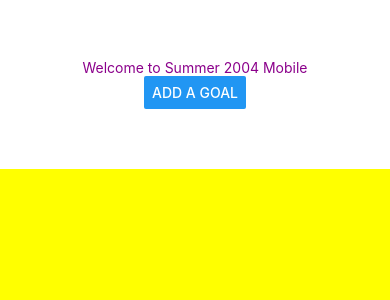
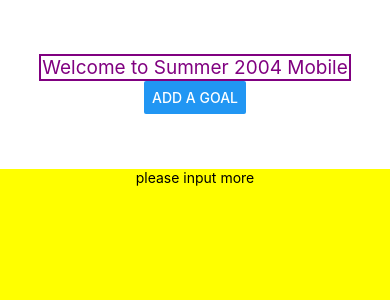
Before and after one commit to cold-flatwhite/Summer24, a React Native app: screen / in a window 390 px wide. Shown: the top 300 px of the page. Built offline with nearby package versions, Linux system fonts and the light colour scheme.

Commit message:
scroll view updated

```diff
--- a/App.js
+++ b/App.js
@@ -6,6 +6,7 @@ import {
   Text,
   TextInput,
   View,
+  ScrollView
 } from "react-native";
 import Header from "./Component/Header";
 import Input from "./Component/Input";
@@ -39,25 +40,28 @@ export default function App() {
           onPress={() => {
             setModalVisible(true);
           }}
+          style={styles.buttonStyle}
         />
       </View>
       <View style={styles.bottomContainer}>
-
         <Input
           inputHandler={handleInputData}
           isModalVisible={modalVisible}
           cancelHandler={handleCancel}
         />
-       {
-          goals.map((goal) => {
-            return (
-              <View key={goal.id} style = {styles.textContainer}>
-              <Text style={styles.textStyle}>{goal.text}</Text>
-              </View>
-            );
-          })
-        }
-
+        {goals.length === 0 ? (
+          <Text>please input more</Text>
+        ) : (
+          <ScrollView>
+            {goals.map((goal) => {
+              return (
+                <View key={goal.id} style={styles.textContainer}>
+                  <Text style={styles.textStyle}>{goal.text}</Text>
+                </View>
+              );
+            })}
+          </ScrollView>
+        )}
       </View>
 
       <StatusBar style="auto" />
@@ -74,7 +78,7 @@ const styles = StyleSheet.create({
   },
   textStyle: {
     color: "darkmagenta",
-    font : 25,
+    font: 45,
   },
   topContainer: {
     flex: 1,
@@ -86,7 +90,12 @@ const styles = StyleSheet.create({
     backgroundColor: "yellow",
     alignItems: "center",
   },
-  textContainer : {
-    font : 25,
-  }
+  textContainer: {
+    color: "darkmagenta",
+    padding: 15,
+  },
+  buttonStyle: {
+    width: "30%",
+    marginVertical: 10,
+  },
 });
--- a/Component/Header.js
+++ b/Component/Header.js
@@ -3,17 +3,23 @@ import React from "react";
 
 const Header = ({ appName }) => {
   return (
-    <View>
-      <Text style={styles.textStyle}>Welcome to {appName}</Text>
+    <View style={styles.headerContainer}>
+      <Text style={styles.headerText}>Welcome to {appName}</Text>
     </View>
   );
 };
 
 const styles = StyleSheet.create({
-  textStyle: {
-    color: "darkmagenta",
-    font: 25,
-
+  headerContainer: {
+    width: "80%",
+    alignItems: "center",
+    justifyContent: "center",
+    borderColor: "purple",
+    borderWidth: 2,
+  },
+  headerText: {
+    fontSize: 19,
+    color: "purple",
   },
 });
 
```
